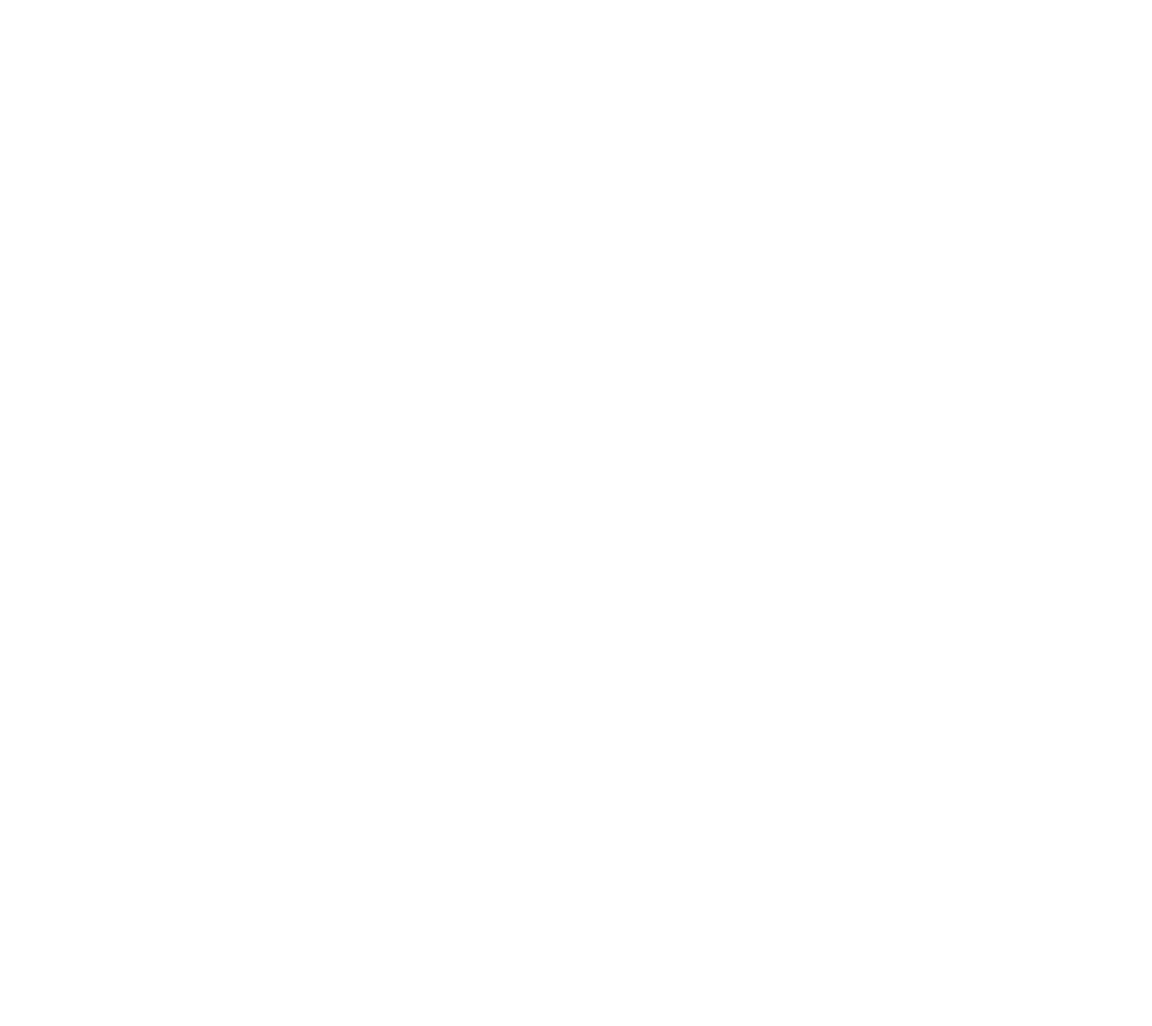
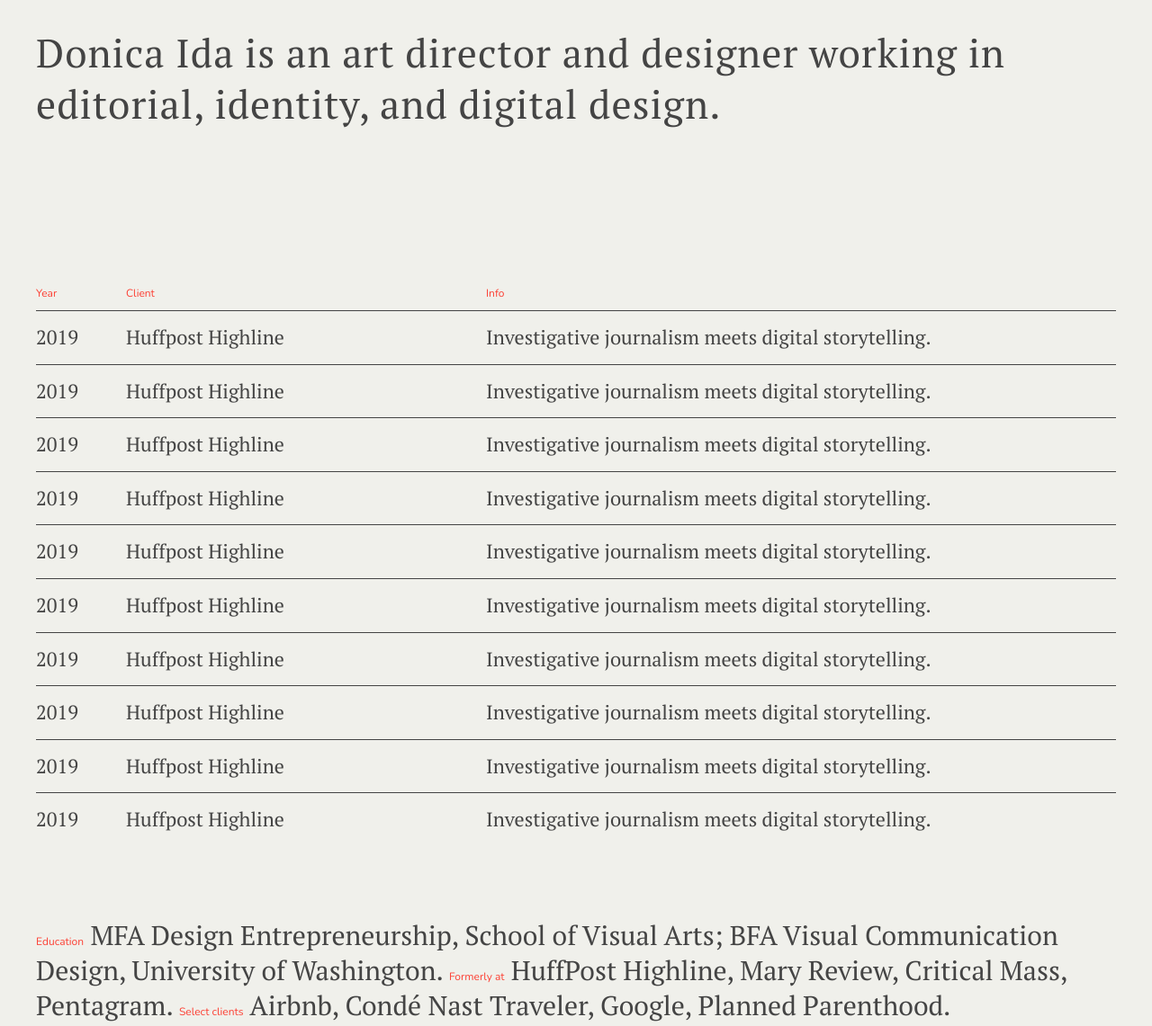
Before and after one commit to artijan/CSS-Masterclass, a website: page index.html in a window 1280 px wide. Shown: the top 1141 px of the page at 90% size. Before the commit the page ends 800 px from the top, so only its background shows below. Drawn offline with nearby package versions, Linux system fonts and the light colour scheme.

Commit message:
conding finished
9/1

```diff
--- a/index.html
+++ b/index.html
@@ -10,5 +10,88 @@
       crossorigin="anonymous"
     ></script>
   </head>
-  <body></body>
+  <body>
+    <header>
+      <h1>
+        Donica Ida is an art director and designer working in editorial,
+        identity, and digital design.
+      </h1>
+    </header>
+    <div class="works">
+      <div class="works__header">
+        <span>Year</span>
+        <span>Client</span>
+        <span>Info</span>
+      </div>
+      <ul class="works__list">
+        <li class="works__work">
+          <span>2019</span>
+          <span>Huffpost Highline</span>
+          <span>Investigative journalism meets digital storytelling.</span>
+        </li>
+        <li class="works__work">
+          <span>2019</span>
+          <span>Huffpost Highline</span>
+          <span>Investigative journalism meets digital storytelling.</span>
+        </li>
+        <li class="works__work">
+          <span>2019</span>
+          <span>Huffpost Highline</span>
+          <span>Investigative journalism meets digital storytelling.</span>
+        </li>
+        <li class="works__work">
+          <span>2019</span>
+          <span>Huffpost Highline</span>
+          <span>Investigative journalism meets digital storytelling.</span>
+        </li>
+        <li class="works__work">
+          <span>2019</span>
+          <span>Huffpost Highline</span>
+          <span>Investigative journalism meets digital storytelling.</span>
+        </li>
+        <li class="works__work">
+          <span>2019</span>
+          <span>Huffpost Highline</span>
+          <span>Investigative journalism meets digital storytelling.</span>
+        </li>
+        <li class="works__work">
+          <span>2019</span>
+          <span>Huffpost Highline</span>
+          <span>Investigative journalism meets digital storytelling.</span>
+        </li>
+        <li class="works__work">
+          <span>2019</span>
+          <span>Huffpost Highline</span>
+          <span>Investigative journalism meets digital storytelling.</span>
+        </li>
+        <li class="works__work">
+          <span>2019</span>
+          <span>Huffpost Highline</span>
+          <span>Investigative journalism meets digital storytelling.</span>
+        </li>
+        <li class="works__work">
+          <span>2019</span>
+          <span>Huffpost Highline</span>
+          <span>Investigative journalism meets digital storytelling.</span>
+        </li>
+      </ul>
+    </div>
+    <div class="cv">
+      <span>Education</span> MFA Design Entrepreneurship, School of Visual Arts;
+      BFA Visual Communication Design, University of Washington.
+      <span> Formerly at</span> HuffPost Highline, Mary Review, Critical Mass,
+      Pentagram. <span>Select clients</span> Airbnb, Condé Nast Traveler,
+      Google, Planned Parenthood.
+    </div>
+    <div class="about">
+      <span>About</span> Donica Ida is a Hawaii-born designer who loves
+      beautiful typography and a well-told story. She is the former Creative
+      Director of HuffPost Highline and Design Director of Mary Review. Donica
+      lives in Brooklyn with her <a href="#">husband</a> and splits her time
+      between freelance work, traveling, hikes, and ramen. She is currently
+      available for new opportunities. <span>Connect</span>
+      <a href="#">Email</a>, <a href="#">Instagram</a>,
+      <a href="#">LinkedIn</a>, <a href="#">WorkingNotWorking</a>.
+    </div>
+  </body>
 </html>
--- /dev/null
+++ b/src/scss/_elements.scss
@@ -0,0 +1,10 @@
+%tinyText {
+  color: $red;
+  font-size: 12px;
+  font-family: "Nunito";
+}
+
+%grid {
+  display: grid;
+  grid-template-columns: 1fr 4fr 7fr;
+}
--- a/src/scss/_variables.scss
+++ b/src/scss/_variables.scss
@@ -1,2 +1,2 @@
-$bg: #e7473c;
-$title: 32px;
+$red: #fc3f33;
+$black: #444444;
--- a/src/scss/styles.scss
+++ b/src/scss/styles.scss
@@ -1,4 +1,7 @@
+@import url("https://fonts.googleapis.com/css2?family=PT+Serif:ital,wght@0,400;0,700;1,400;1,700&display=swap");
+@import url("https://fonts.googleapis.com/css2?family=Nunito:wght@300;400;600;700&display=swap");
 @import "_variables.scss";
+@import "_elements.scss";
 @import "_reset.scss";
 
 * {
@@ -6,6 +9,64 @@
 }
 
 body {
-  font-family: -apple-system, BlinkMacSystemFont, "Segoe UI", Roboto, Oxygen,
-    Ubuntu, Cantarell, "Open Sans", "Helvetica Neue", sans-serif;
+  font-family: "PT Serif", serif;
+  background-color: #f0f0eb;
+  color: $black;
+  padding: 30px 40px;
+  line-height: 1.3;
 }
+
+header {
+  h1 {
+    font-size: 44px;
+    width: 97%;
+    letter-spacing: 1px;
+    margin-bottom: 175px;
+  }
+}
+
+.works {
+  margin-bottom: 80px;
+  .works__header {
+    @extend %grid;
+    padding-bottom: 10px;
+    span {
+      @extend %tinyText;
+    }
+  }
+  .works__list {
+    .works__work {
+      cursor: pointer;
+      font-size: 22px;
+      border-top: 1px solid$black;
+      padding: 15px 0px;
+      @extend %grid;
+      &:hover {
+        font-style: italic;
+      }
+    }
+  }
+}
+.cv {
+  margin-bottom: 120px;
+}
+
+.cv,
+.about {
+  font-size: 30px;
+
+  span {
+    @extend %tinyText;
+  }
+}
+
+a {
+  color: $red;
+  &:hover {
+    font-style: italic;
+  }
+}
+
+.about {
+  padding-bottom: 80px;
+}
```
Also changed, not shown: dist/css/styles.css.
